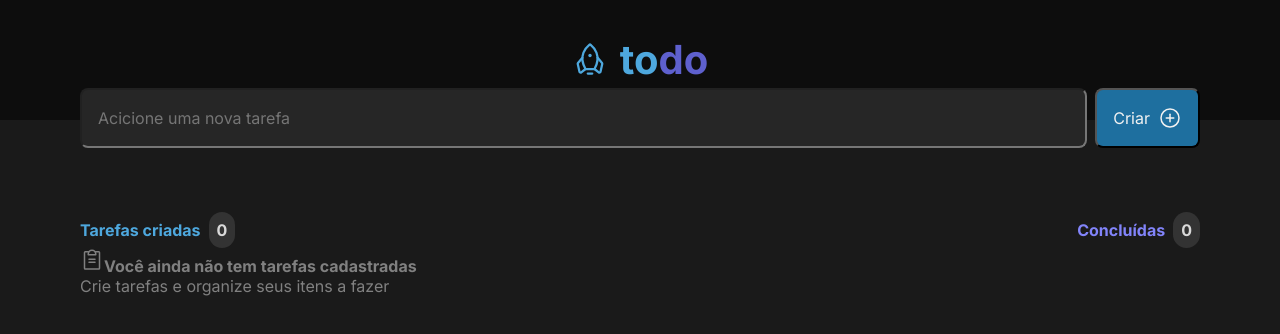
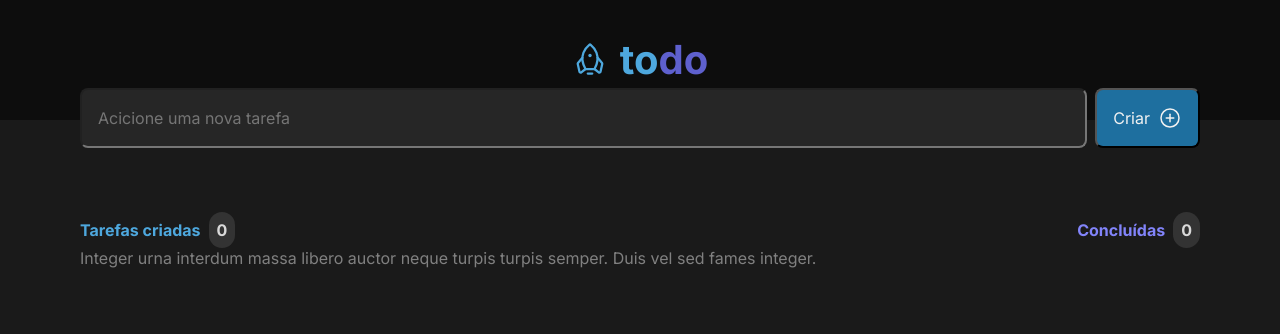
Before and after one commit to vhpinto/todo-list, a React (Vite) app: page / in a window 1280 px wide. Shown: the top 334 px of the page. Built offline with nearby package versions, Linux system fonts and the light colour scheme.

Commit message:
Comportamento para lista vazia ou não

```diff
--- a/src/components/TodoList.tsx
+++ b/src/components/TodoList.tsx
@@ -2,18 +2,40 @@ import { ClipboardText } from 'phosphor-react'
 
 import styles from './TodoList.module.css'
 
+interface Todo {
+    description: string;
+}
+
+const todoList: Todo[] = [{description: 'Integer urna interdum massa libero auctor neque turpis turpis semper. Duis vel sed fames integer.'}];
+
 export function TodoList () {
+    const isTodoListEmpty = todoList.length === 0 ? true : false;
+
     return (
         <div className={styles.todoList}>
             <header>
                 <p className={styles.tarefasCriadas}>Tarefas criadas <span> 0 </span></p>
                 <p className={styles.tarefasConcluidas}>Concluídas <span> 0 </span></p>
             </header>
-            <div>
-                <ClipboardText size={24} />
-                <strong>Você ainda não tem tarefas cadastradas</strong>
-                <p>Crie tarefas e organize seus itens a fazer</p>
-            </div>
+                {
+                    isTodoListEmpty &&
+
+                    <div className={styles.emptyList}>
+                        <ClipboardText size={56} />
+                        <strong>Você ainda não tem tarefas cadastradas</strong>
+                        <p>Crie tarefas e organize seus itens a fazer</p>
+                    </div>
+                }
+                {
+                    !isTodoListEmpty &&
+
+                    todoList.map((todo) => {
+                        return (
+                            <p>{todo.description}</p>
+                        )
+
+                    })
+                }
         </div>
     )
 }
```
